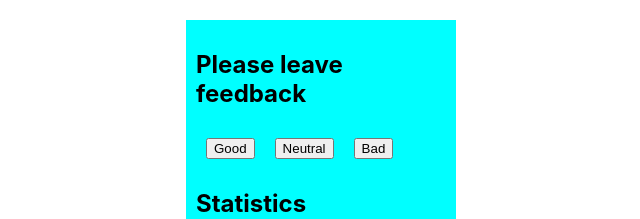
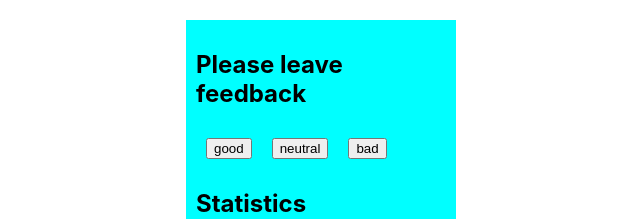
Before and after one commit to vadymshatniy/goit-react-hw-02-feedback, a React (Create React App) app: page / in a window 1280 px wide. Shown: the top 219 px of the page, without its empty margins (319-959 px from the left). Built offline with nearby package versions, Linux system fonts and the light colour scheme.

Commit message:
commit 14

```diff
--- a/src/components/App.jsx
+++ b/src/components/App.jsx
@@ -18,16 +18,6 @@ class App extends Component {
             [type]: prevState[type] + 1,
         }))
     };
-    // countNeutral = () => {
-    //     this.setState(prevState => ({
-    //         neutral: prevState.neutral + 1,
-    //     }))
-    // };
-    // countBad = () => {
-    //     this.setState(prevState => ({
-    //         bad: prevState.bad + 1,
-    //     }));
-    // };
     countTotalFeedback = () => {
         return (this.state.good + this.state.neutral + this.state.bad)
     }
@@ -45,9 +35,7 @@ class App extends Component {
         />
         <FeedbackOptions
           options={Object.keys(this.state)}
-          onCountGood={this.countGood}
-          onCountNeutral={this.countNeutral}
-          onCountBad={this.countBad}
+          onCountGood={this.onChangeCount}
         />
         <SectionTitle
             title={"Statistics"}
--- a/src/components/FeedbackOptions/FeedbackOptions.jsx
+++ b/src/components/FeedbackOptions/FeedbackOptions.jsx
@@ -1,12 +1,17 @@
 import React from 'react';
 import profileStyles from "./FeedBackOptions.module.css";
 
-export default function FeedbackOptions({ onCountGood, onCountNeutral, onCountBad }) {
+export default function FeedbackOptions({ options, onLeaveFeedback }) {
     return (
         <section>
-            <button type="button" className={profileStyles.button} onClick={onCountGood}>Good</button>
-            <button type="button" className={profileStyles.button} onClick={onCountNeutral}>Neutral</button>
-            <button type="button" className={profileStyles.button} onClick={onCountBad}>Bad</button>
+            {options.map(option => {
+                return (
+                    <button
+                        key={option}
+                        type="button"
+                        className={profileStyles.button}
+                        onClick={() => onLeaveFeedback(option)}>{ option }</button>);
+})}
         </section>
     )
 };
```
